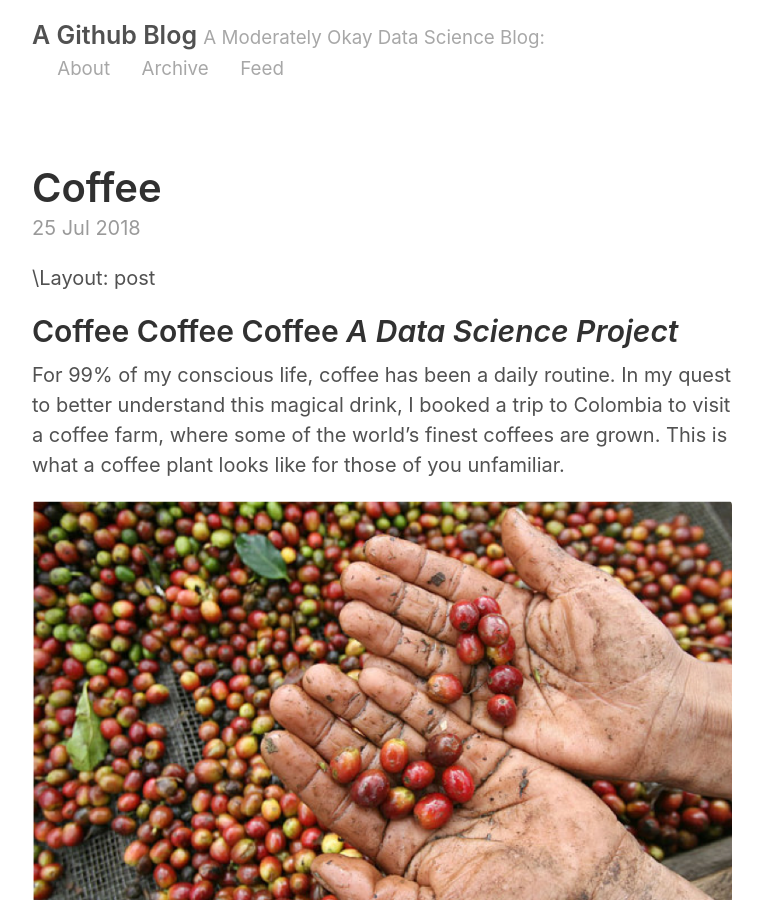
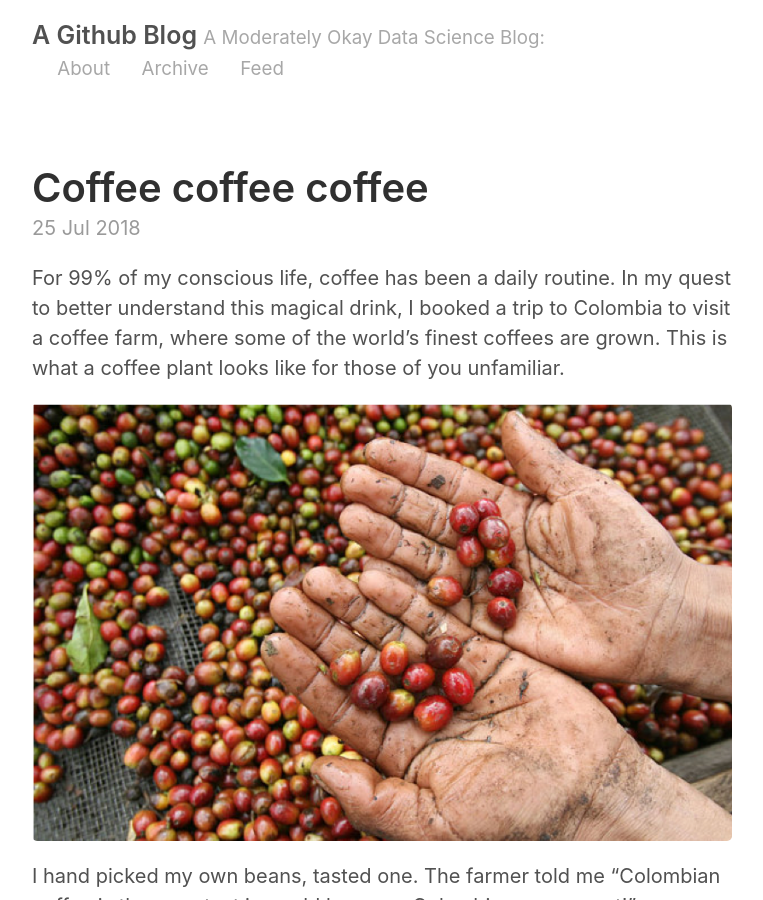
Before and after one commit to bellepeng/bellepeng.github.io, a Jekyll site: the page built from _posts/2018-07-25-Coffee Coffee Coffee.md, in a window 1280 px wide and 900 px high. Shown: the whole window, without its empty margins (258-1021 px from the left). Built offline with Jekyll 4.4.1, drawn with Linux system fonts in a browser that asks for light colours; our own code applies the rules of GitHub Pages for plain Markdown files; some of the changed text lies outside the part shown.

Commit message:
Belle updating blog 2

```diff
--- a/_posts/2018-07-25-Coffee.md
+++ b/_posts/2018-07-25-Coffee Coffee Coffee.md
@@ -1,7 +1,3 @@
-\\Layout: post
-
-## Coffee Coffee Coffee   _A Data Science Project_
-
 For 99% of my conscious life, coffee has been a daily routine. In my quest to better understand this magical drink, I booked a trip to Colombia to visit a coffee farm, where some of the world's finest coffees are grown. This is what a coffee plant looks like for those of you unfamiliar.
 
 ![Highest Coffee Producing Countries](/images/coffee3.png)
@@ -45,7 +41,7 @@
 | Model 4: OLS, logged and polynomial features, LASSO regularization |                1.526                |          alpha = 0.05          |
 | Model 5: OLS, logged and polynomial features, Ridge regularization |                6.405                |          alpha = 1.0           |
 
-After numerous iterations of modeling, I chose model 3 for the best cross validation mean squared error. This model achieved about 60% prediction rate (adjusted \$R^2$\) on test data, and averaging about 1.2 points off on a 100 point scale. The respectable prediciton rate of my model indicates that there is linear structure in the features, so what can we tell about the coffee quality?
+After numerous iterations of modeling, I chose model 3 for the best cross validation mean squared error. This model achieved about 60% prediction rate (adjusted $R^2$\) on test data, and averaging about 1.2 points off on a 100 point scale. The respectable prediciton rate of my model indicates that there is linear structure in the features, so what can we tell about the coffee quality?
 
 ### Results: The good - The Bad - No Ugly
 
```
Also changed, not shown: _posts/2018-07-06-Project Benson.md (renamed from _posts/2018-07-06-MTA and Yelp.md).
